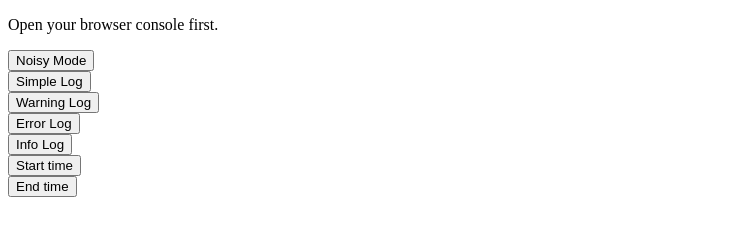
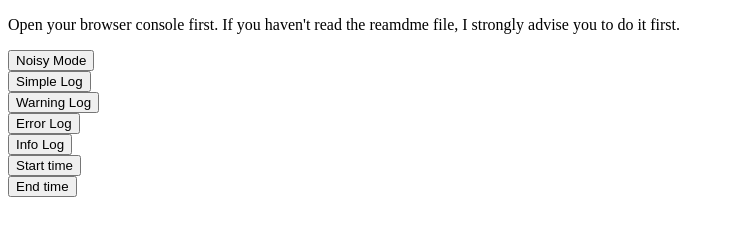
Before and after one commit to jtaveira/LoggerService, a plain HTML site: page index.html in a window 1280 px wide. Shown: the whole page, without its empty margins (0-729 px from the left). Drawn offline with Linux system fonts and the light colour scheme.

Commit message:
Changes in index.html

```diff
--- a/index.html
+++ b/index.html
@@ -10,7 +10,7 @@
 
 	<body>
 
-		<p>Open your browser console first.
+		<p>Open your browser console first. If you haven't read the reamdme file, I strongly advise you to do it first.
 		<br>
 
 		<div id='content' ng-app='odin.logger' ng-controller='index'>
```
